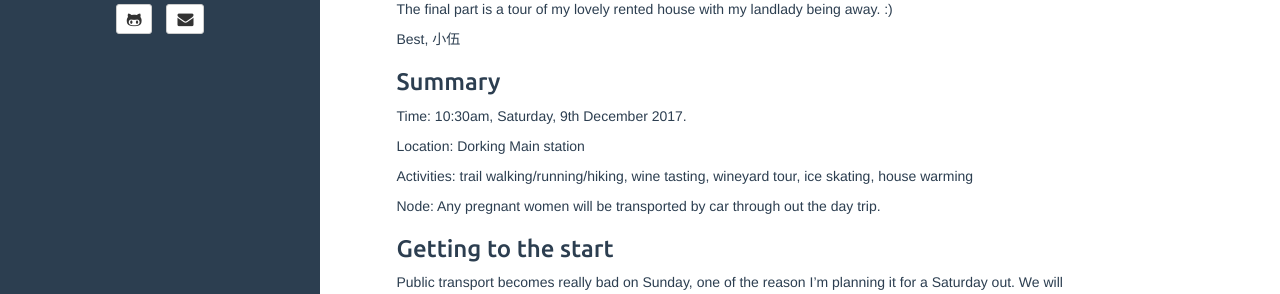
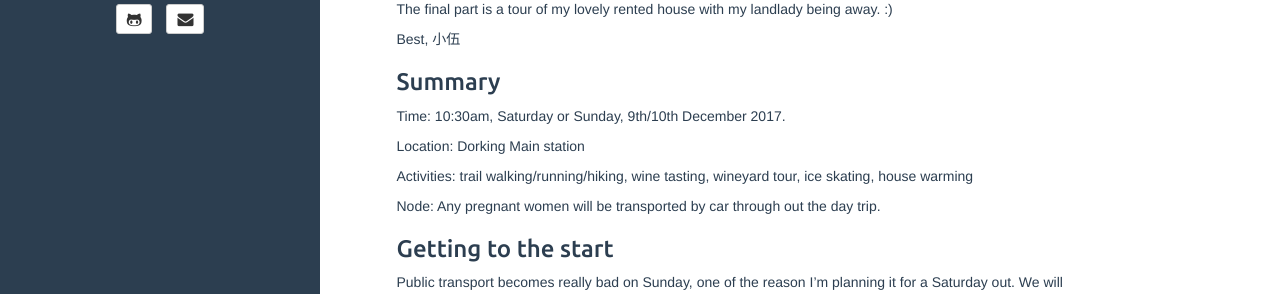
Before and after one commit to JimmyWuMadchester/JimmyWuMadchester.github.io, a Jekyll site: the page built from _posts/2017-11-16-SurreyTour.md, in a window 1280 px wide and 900 px high. Shown: the part 382-676 px from the top of the window. Built offline with Jekyll 4.4.1, drawn with Linux system fonts in a browser that asks for light colours; comment, search, counter and statistics services are not loaded.

Commit message:
update the time

```diff
--- a/_posts/2017-11-16-SurreyTour.md
+++ b/_posts/2017-11-16-SurreyTour.md
@@ -22,7 +22,7 @@ Best,
 
 ### Summary
 
-Time: 10:30am, Saturday, 9th December 2017.
+Time: 10:30am, Saturday or Sunday, 9th/10th December 2017.
 
 Location: Dorking Main station
 
```
